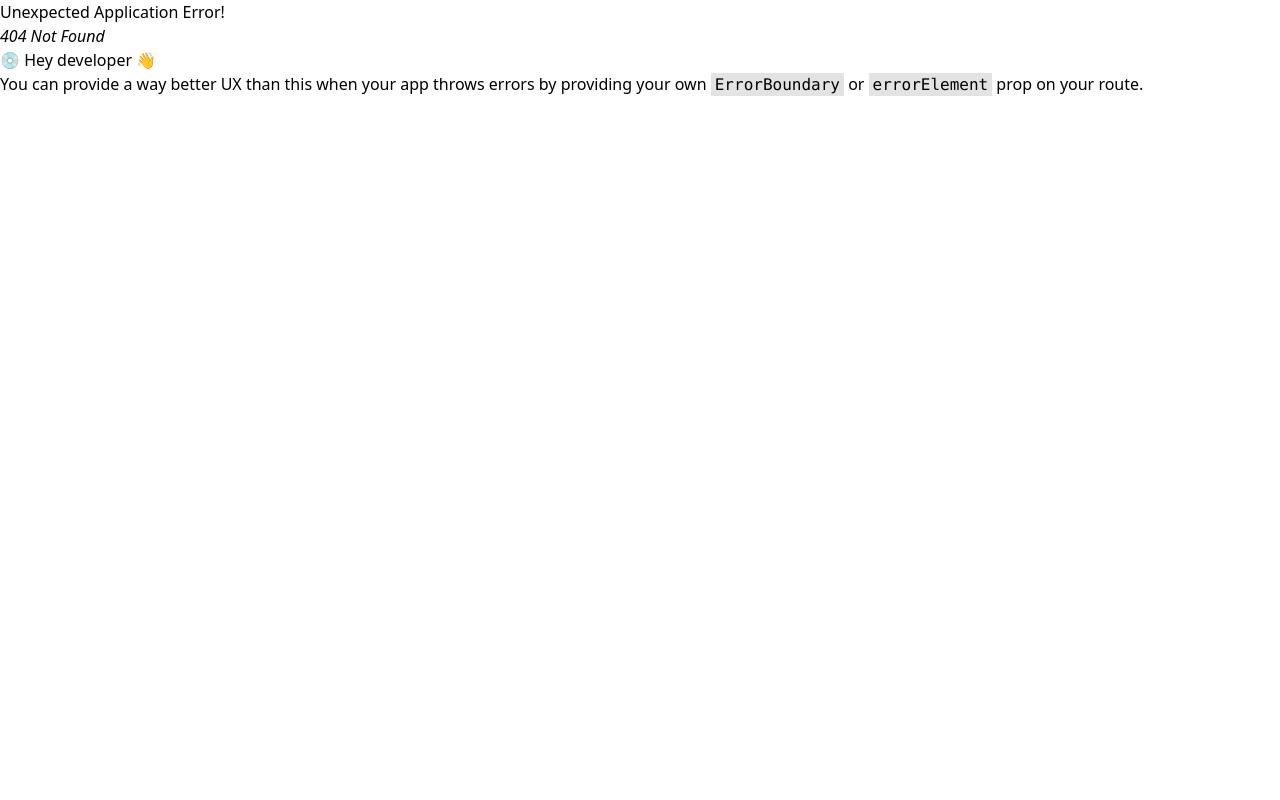
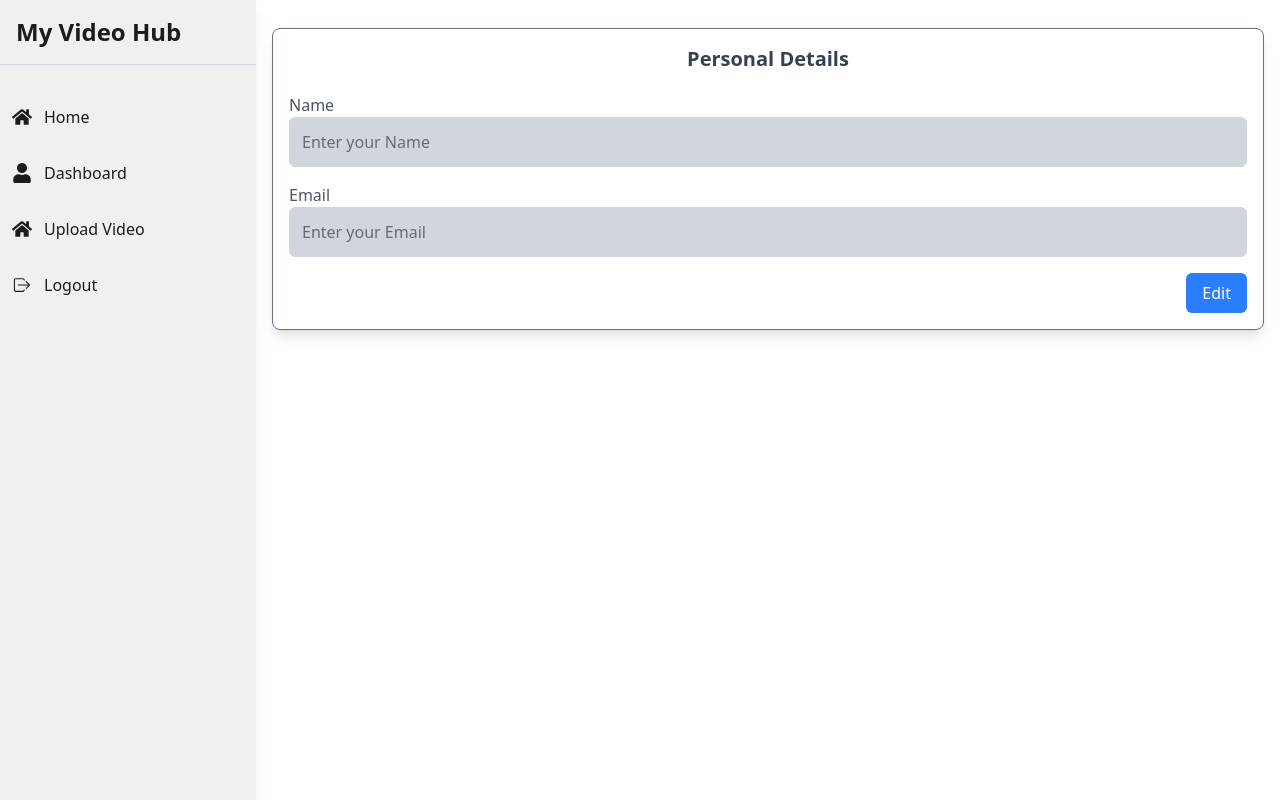
Before and after one commit to EddieO23/myVideoHub, a React (Vite) app in the folder frontend/: page /user/profile in a window 1280 px wide. Before the commit this address had no page. Built offline with nearby package versions, Linux system fonts and the light colour scheme.

Commit message:
Worked on the User Profile page.
Successfully fetching user email and pre-filling it in the email input value
Fetching user email from redux store which is connecting to our backend api.

```diff
--- a/frontend/src/components/Layout.jsx
+++ b/frontend/src/components/Layout.jsx
@@ -15,7 +15,7 @@ const Layout = ({ children }) => {
         </div>
       </nav>
       <header></header>
-      <main className='flex-1 flex flex-col items-center wfull mt-16'>
+      <main className='flex-1 flex flex-col items-center w-full mt-16'>
         {children}
       </main>
       <footer className='bg-black text-center  py-6 border-t-[1px] border-t-black z-50 '>
--- a/frontend/src/components/SideBar.jsx
+++ b/frontend/src/components/SideBar.jsx
@@ -1,8 +1,9 @@
-import React, { use, useState } from 'react';
+import React, { useEffect, useState } from 'react';
 import { useDispatch } from 'react-redux';
 import { NavLink, useNavigate } from 'react-router-dom';
-import { FaBars, FaHome, FaTimes } from 'react-icons/fa';
+import { FaBars, FaHome, FaTimes, FaUser } from 'react-icons/fa';
 import { IoIosLogOut } from 'react-icons/io';
+import { fetchUserDetails } from '../reducers/auth/authReducer';
 
 const SideBar = () => {
   const [isOpen, setIsOpen] = useState(false);
@@ -14,12 +15,15 @@ const SideBar = () => {
     setIsOpen((prev) => !prev);
   };
 
+  useEffect(() => {
+    dispatch(fetchUserDetails())
+  }, [])
+
   return (
     <>
       <div
-        className={`fixed top-0 left-0 z-40 w-64 h-screen bg-black text-white lg:bg-bg-one lg:text-text-one shadow-lg transition-all duration-300 ease-in-out ${
-          isOpen ? `trasnlate-x-0` : `-translate-x-full`
-        }`}
+        className={`fixed top-0 left-0 z-40 w-64 h-screen bg-black text-white lg:bg-bg-one lg:text-text-one shadow-lg transition-transform duration-300 ease-in-out
+        ${isOpen ? "translate-x-0" : "-translate-x-full"} lg:translate-x-0`}
       >
         <div className='p-4 text-2xl font-semibold border-b border-gray-300 hidden md:block'>
           My Video Hub
@@ -28,9 +32,9 @@ const SideBar = () => {
           <ul className='space-y-2'>
             <li>
               <NavLink
-                onclick={toggleSidebar}
+                onClick={toggleSidebar}
                 to={'/'}
-                className='flex items-center p-3 text-gray-900  hover:bg-gray-200 hover:text-gray-300 rounded-md'
+                className='flex items-center p-3 hover:bg-bg-two hover:text-gray-900 rounded-md'
               >
                 <FaHome size={20} className='mr-3' />
                 <span>Home</span>
@@ -38,22 +42,22 @@ const SideBar = () => {
             </li>
             <li>
               <NavLink
-                onclick={toggleSidebar}
-                to={'/myvideos'}
-                className='flex items-center p-3 text-gray-900  hover:bg-gray-200 hover:text-gray-300 rounded-md'
+                onClick={toggleSidebar}
+                to={'/user/dashboard'}
+                className='flex items-center p-3 hover:bg-bg-two hover:text-gray-900 rounded-md'
               >
-                <FaHome size={20} className='mr-3' />
-                <span>My Videos</span>
+                <FaUser size={20} className='mr-3' />
+                <span>Dashboard</span>
               </NavLink>
             </li>
             <li>
               <NavLink
-                onclick={toggleSidebar}
-                to={'/user/profile'}
-                className='flex items-center p-3 text-gray-900  hover:bg-gray-200 hover:text-gray-300 rounded-md'
+                onClick={toggleSidebar}
+                to={'/user/upload-video'}
+                className='flex items-center p-3 hover:bg-bg-two hover:text-gray-900 rounded-md'
               >
                 <FaHome size={20} className='mr-3' />
-                <span>Profile</span>
+                <span>Upload Video</span>
               </NavLink>
             </li>
             <li>
@@ -67,13 +71,15 @@ const SideBar = () => {
       </div>
       {/* top navbar */}
       <div className='fixed top-0 left-0 right-0 bg-black lg:hidden text-white h-12 items-center px-4 shadow-md z-50 '>
+
         <button onClick={toggleSidebar} className='lg:hidden text-white text-2xl'>
           {isOpen ? <FaTimes size={20} /> : <FaBars size={20} />}
         </button>
-        <div className=" w-full flex items-center justify-center">
+
+        <div className="w-full flex items-center justify-center">
           <NavLink to={'/'} className={'text-lg font-semibold'}>My Video Hub</NavLink>
         </div>
-        <button></button>
+
       </div>
     </>
   );
--- a/frontend/src/pages/user/UserProfile.jsx
+++ b/frontend/src/pages/user/UserProfile.jsx
@@ -1,28 +1,78 @@
-import React, { useState } from 'react'
-import SideBar from '../../components/SideBar'
+import React, { useEffect, useState } from 'react';
+import SideBar from '../../components/SideBar';
+import { useSelector } from 'react-redux';
+import { selectLoggedInUser } from '../../reducers/auth/authReducer.js';
 
 const UserProfile = () => {
-  const  [name, setName] = useState('')
+  const loggedInUser = useSelector(selectLoggedInUser)
+  const [name, setName] = useState('');
+  const [email, setEmail] = useState('');
+  const [edit, setEdit] = useState(false);
+
+  useEffect(() => {
+    if(loggedInUser?.name) {
+      setName(loggedInUser.name);
+    }
+    if(loggedInUser?.email) {
+      setEmail(loggedInUser.email);
+    }
+  }, [loggedInUser])
+
   return (
     <div className='flex w-full pr-2 h-screen'>
-      <SideBar/>
+      <SideBar />
       <main className='flex-1 ml-4 lg:ml-[17rem] pr-2 z-10'>
-      <section className='p-4 bg-white shadow-lg rounded-lg w-full border border-gray-500 mt-7'>
-        <h1 className='text-center font-semibold text-xl text-gray-700 mb-5'>Personal Details</h1>
-        <div className="container flex flex-col gap-4">
-          <div className="flex items-center">
-            <div className="flex flex-col w-full">
-              <label htmlFor="name" className='font-medium text-gray-600'>Name</label>
-              <div className="relative">
-                <input type="text" name='name' placeholder='Enter your Name' value />
+        <section className='p-4 bg-white shadow-lg rounded-lg w-full border border-gray-500 mt-7'>
+          <h1 className='text-center font-semibold text-xl text-gray-700 mb-5'>
+            Personal Details
+          </h1>
+          <div className='container flex flex-col gap-4'>
+            <div className='flex items-center'>
+              <div className='flex flex-col w-full'>
+                <label htmlFor='name' className='font-medium text-gray-600'>
+                  Name
+                </label>
+                <div className='relative'>
+                  <input
+                    type='text'
+                    name='name'
+                    placeholder='Enter your Name'
+                    value={name}
+                    disabled={!edit}
+                    onChange={(e) => setName(e.target.value)}
+                    className={`w-full p-3 focus:outline-none border rounded-md ${edit ? 'border-blue-500' : 'border-gray-300'} focus:ring-2 focus:ring-blue-500 bg-gray-300` }
+                  />
+                </div>
               </div>
             </div>
+            <div className='flex items-center'>
+              <div className='flex flex-col w-full'>
+                <label htmlFor='email' className='font-medium text-gray-600'>
+                  Email
+                </label>
+                <div className='relative'>
+                  <input
+                    type='email'
+                    name='email'
+                    placeholder='Enter your Email'
+                    value={email}
+                    disabled={!edit}
+                    onChange={(e) => setEmail(e.target.value)}
+                    className={`w-full p-3 focus:outline-none border rounded-md ${edit ? 'border-blue-500' : 'border-gray-300'} focus:ring-2 focus:ring-blue-500 bg-gray-300` }
+                  />
+                </div>
+              </div>
+            </div>
+            <div className="flex justify-end">
+              <button onClick={() => setEdit(true)} type='button' className='bg-blue-500 text-white py-2 px-4 rounded-md focus:outline-none hover:bg-blue-600'>
+                {edit ? 'Save' : 'Edit'}
+              </button>
+            </div>
           </div>
-        </div>
-      </section>
+        </section>
       </main>
     </div>
-  )
-}
+  );
+};
 
-export default UserProfile
+export default UserProfile;
--- a/frontend/src/reducers/auth/authReducer.js
+++ b/frontend/src/reducers/auth/authReducer.js
@@ -31,9 +31,12 @@ export const signInUser = createAsyncThunk(
   'auth/sign-in-user',
   async (payload, thunkApi) => {
     try {
-      const {email, password} = payload
-      const {data} = await backendApi.post('/api/v1/auth/sign-in', {email, password});
-      if (data.success ) {
+      const { email, password } = payload;
+      const { data } = await backendApi.post('/api/v1/auth/sign-in', {
+        email,
+        password,
+      });
+      if (data.success) {
         if (data.user) {
           toast.success(data.message);
           localStorage.setItem('token', data.user.token); // Assuming the token is in data.token
@@ -44,9 +47,36 @@ export const signInUser = createAsyncThunk(
         toast.warning(data.message);
         return thunkApi.rejectWithValue(data.message); // Reject with the error message
       }
+    } catch (error) {
+      const errorMessage =
+        error.response?.data?.message || 'Something went wrong';
+      toast.error(errorMessage); // Notify the user
+      return thunkApi.rejectWithValue(errorMessage); // Reject with the error message
+    }
+  }
+);
 
+export const fetchUserDetails = createAsyncThunk(
+  'auth/fetch-user-details',
+  async (_, thunkApi) => {
+    try {
+      const token = localStorage.getItem('token');
+      if (!token) {
+        return thunkApi.rejectWithValue('No authorization token found'); // Reject with an error message
+      }
+      const { data } = await backendApi.get('/api/v1/user/profile', {
+        headers: {
+          Authorization: `Bearer ${token}`,
+        },
+      });
+      if (data.success) {
+        return data.user; // Return the user data to be used in the reducer
+      } else {
+        return thunkApi.rejectWithValue(data.message); // Reject with the error message
+      }
     } catch (error) {
-      const errorMessage = error.response?.data?.message || 'Something went wrong';
+      const errorMessage =
+        error.response?.data?.message || 'Something went wrong';
       toast.error(errorMessage); // Notify the user
       return thunkApi.rejectWithValue(errorMessage); // Reject with the error message
     }
@@ -68,6 +98,16 @@ const authSlice = createSlice({
       .addCase(signInUser.rejected, (state) => {
         state.loading = false;
       })
+      .addCase(fetchUserDetails.pending, (state) => {
+        state.loading = true;
+      })
+      .addCase(fetchUserDetails.fulfilled, (state, action) => {
+        state.loggedInUser = action.payload;
+        state.loading = false;
+      })
+      .addCase(fetchUserDetails.rejected, (state) => {
+        state.loading = false;
+      });
   },
 });
 
--- a/frontend/src/router.jsx
+++ b/frontend/src/router.jsx
@@ -2,8 +2,10 @@ import {createBrowserRouter} from 'react-router-dom';
 
 import SignUp from './pages/auth/SignUp.jsx'
 import SignIn from './pages/auth/SignIn.jsx';
+import UserProfile from './pages/user/UserProfile.jsx';
 
 export const router = createBrowserRouter([
   {path: '/sign-up', element: <SignUp/>},
   {path: '/sign-in', element: <SignIn/>},
+  {path: '/user/profile', element: <UserProfile/>},
 ])
```
